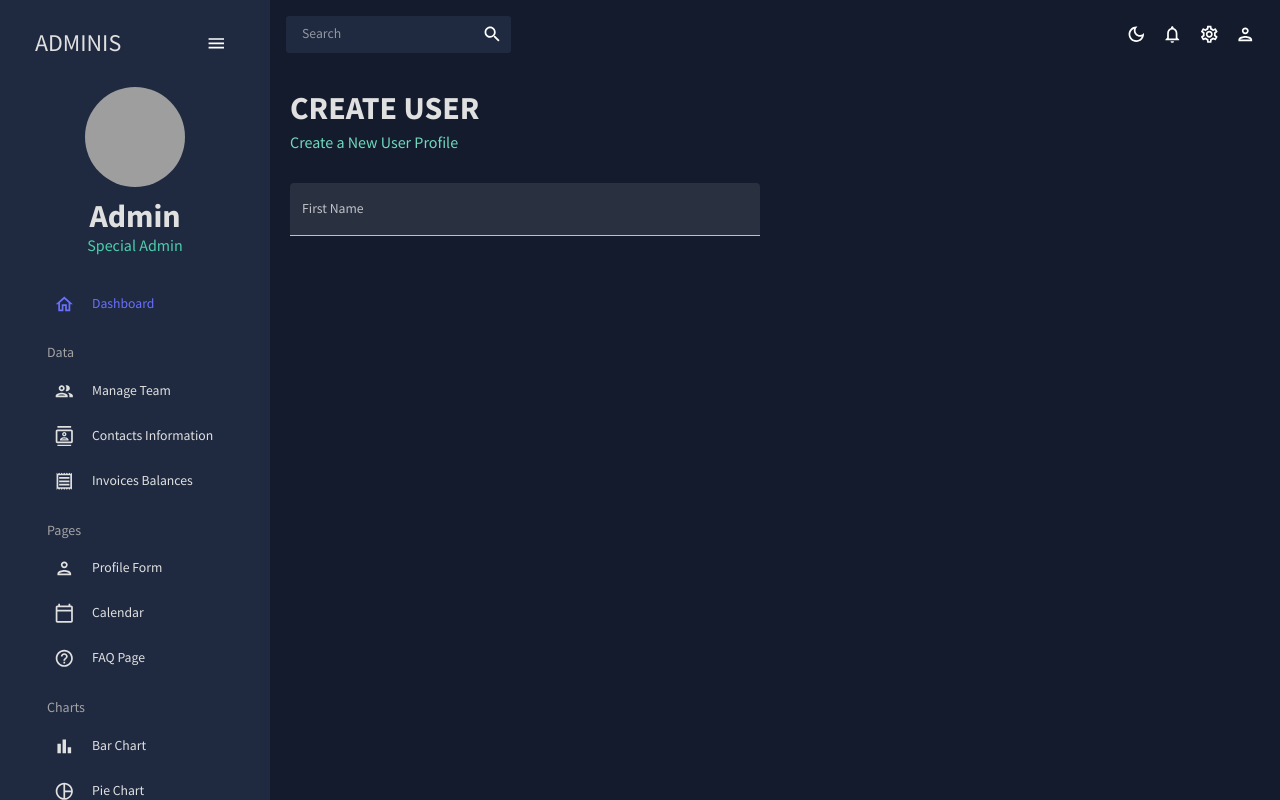
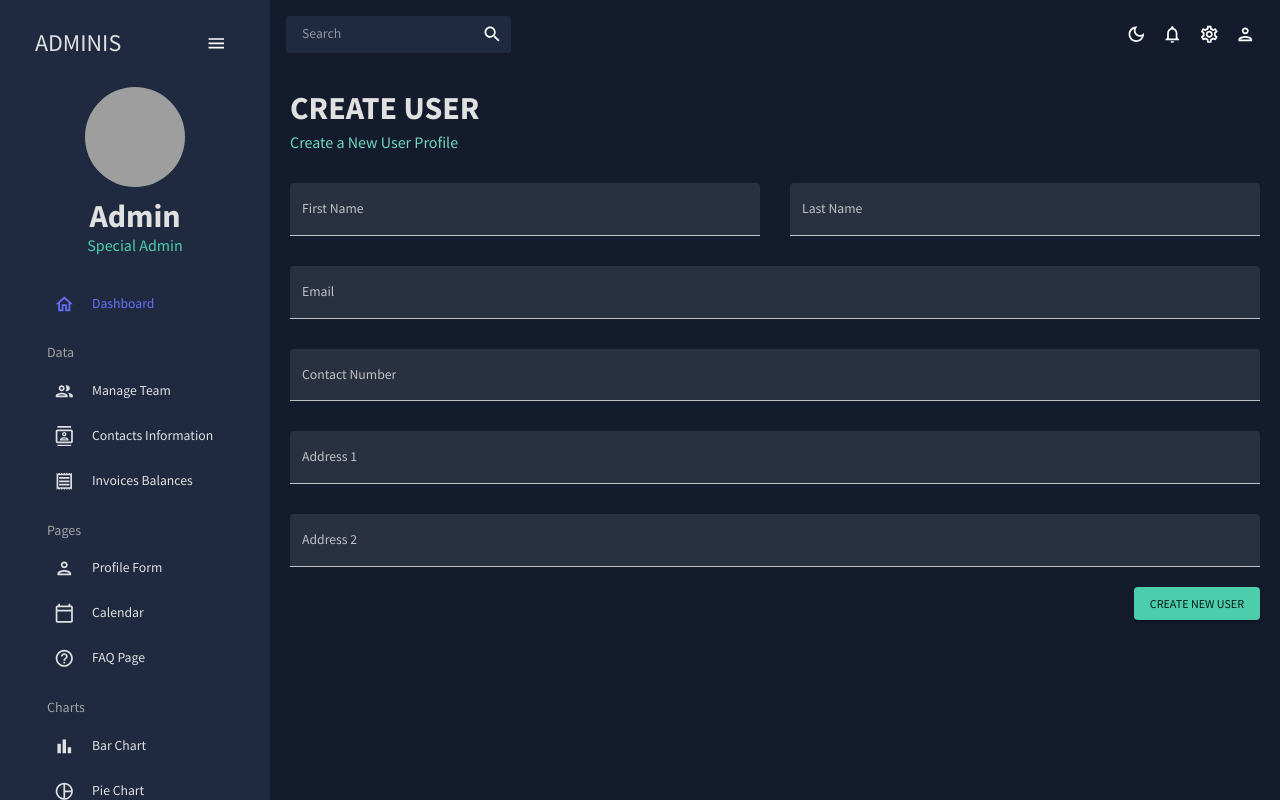
Before and after one commit to birkan-dogan/react-admin-dashboard, a React (Create React App) app: page /form in a window 1280 px wide. Built offline with nearby package versions, Linux system fonts and the light colour scheme; grey boxes are pictures that could not be loaded.

Commit message:
adding other TextFields and using values of Formik to check data

```diff
--- a/src/scenes/form/index.jsx
+++ b/src/scenes/form/index.jsx
@@ -75,6 +75,76 @@ const Form = () => {
                 helperText={touched.firstName && errors.firstName}
                 sx={{ gridColumn: "span 2" }}
               />
+              <TextField
+                fullWidth
+                variant="filled"
+                type="text"
+                label="Last Name"
+                onBlur={handleBlur}
+                onChange={handleChange}
+                value={values.lastName}
+                name="lastName"
+                error={!!touched.lastName && !!errors.lastName} //  !! syntax forces the variable to become a boolean
+                helperText={touched.lastName && errors.lastName}
+                sx={{ gridColumn: "span 2" }}
+              />
+              <TextField
+                fullWidth
+                variant="filled"
+                type="text"
+                label="Email"
+                onBlur={handleBlur}
+                onChange={handleChange}
+                value={values.email}
+                name="email"
+                error={!!touched.email && !!errors.email} //  !! syntax forces the variable to become a boolean
+                helperText={touched.email && errors.email}
+                sx={{ gridColumn: "span 4" }} // span 4 filles up the entire line
+              />
+              <TextField
+                fullWidth
+                variant="filled"
+                type="text"
+                label="Contact Number"
+                onBlur={handleBlur}
+                onChange={handleChange}
+                value={values.contact}
+                name="contact"
+                error={!!touched.contact && !!errors.contact} //  !! syntax forces the variable to become a boolean
+                helperText={touched.contact && errors.contact}
+                sx={{ gridColumn: "span 4" }}
+              />
+              <TextField
+                fullWidth
+                variant="filled"
+                type="text"
+                label="Address 1"
+                onBlur={handleBlur}
+                onChange={handleChange}
+                value={values.address1}
+                name="address1"
+                error={!!touched.address1 && !!errors.address1}
+                helperText={touched.address1 && errors.address1}
+                sx={{ gridColumn: "span 4" }}
+              />
+              <TextField
+                fullWidth
+                variant="filled"
+                type="text"
+                label="Address 2"
+                onBlur={handleBlur}
+                onChange={handleChange}
+                value={values.address2}
+                name="address2"
+                error={!!touched.address2 && !!errors.address2}
+                helperText={touched.address2 && errors.address2}
+                sx={{ gridColumn: "span 4" }}
+              />
+            </Box>
+            <Box display="flex" justifyContent="end" mt="20px">
+              <Button type="submit" color="secondary" variant="contained">
+                Create New User
+              </Button>
             </Box>
           </form>
         )}
```
